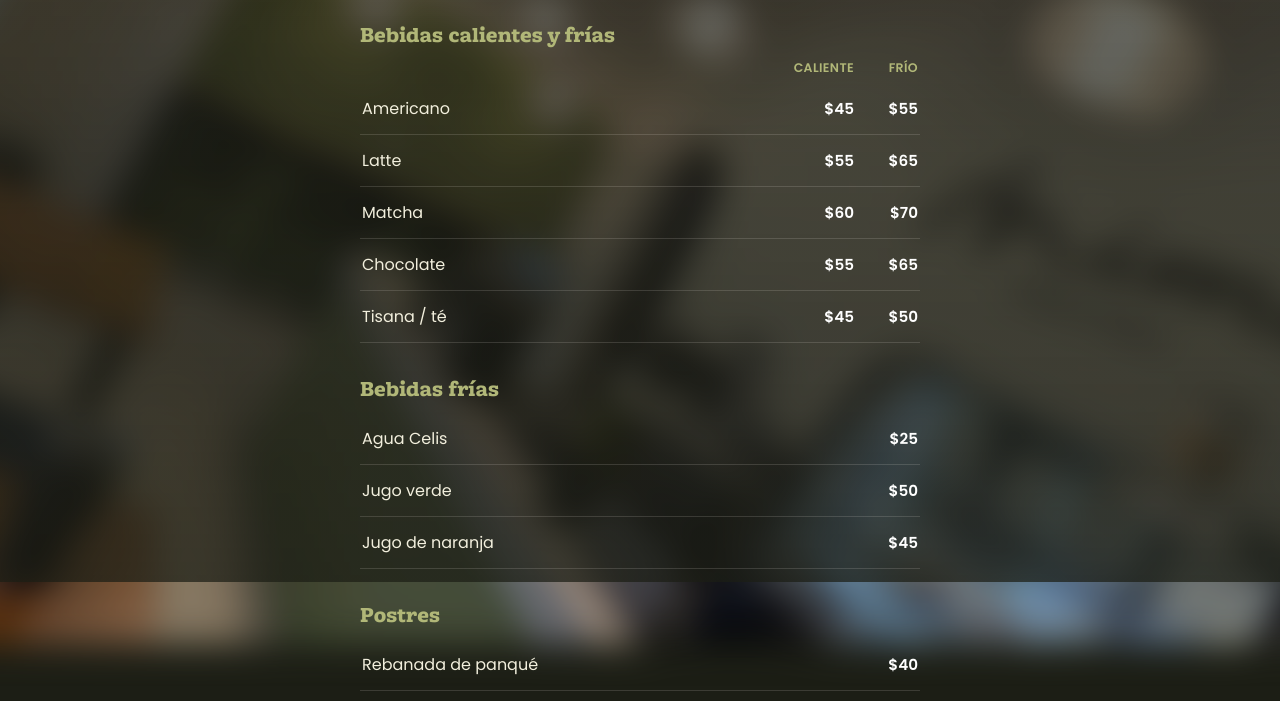
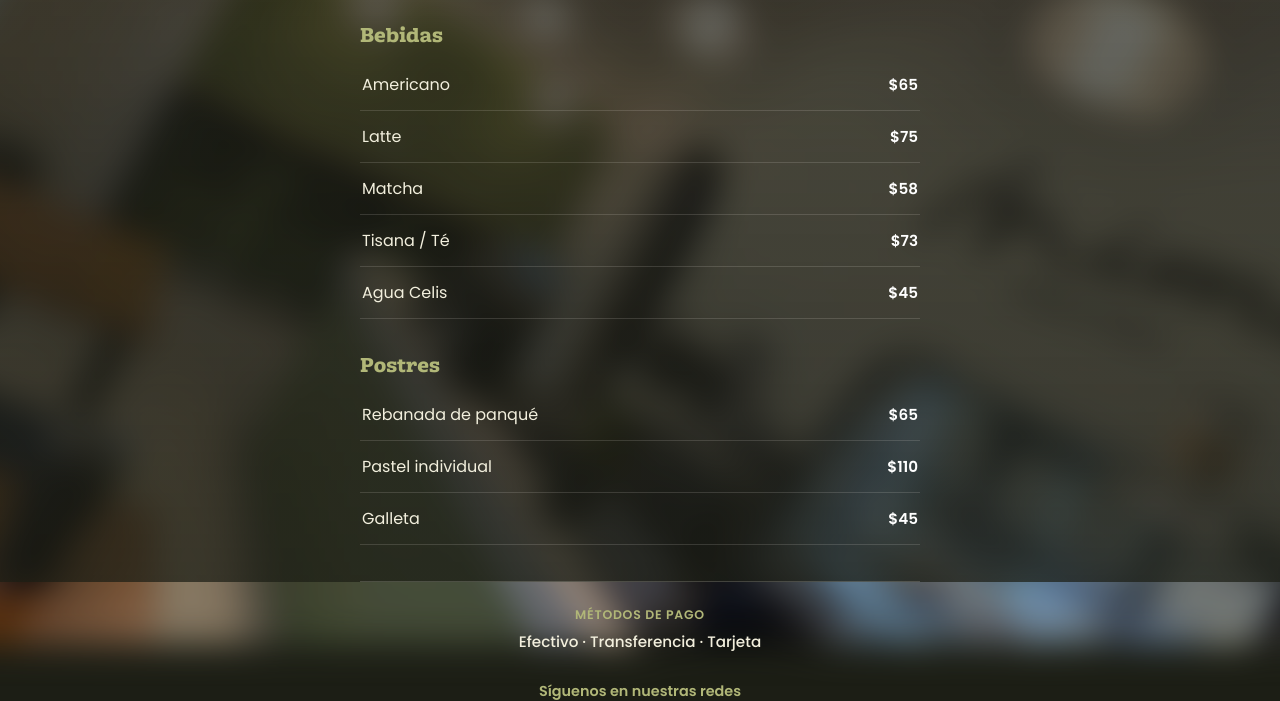
Before and after one commit to paqotorres/mimo-menu, an Astro site: page /menu-open-house in a window 1280 px wide. Shown: the part 218-919 px from the top of the page. Built offline with nearby package versions, Linux system fonts and the light colour scheme; Astro itself is replaced by a stand-in of ours.

Commit message:
Actualizar precios reales del menú y agregar métodos de pago

```diff
--- a/src/pages/menu-open-house.astro
+++ b/src/pages/menu-open-house.astro
@@ -1,25 +1,21 @@
 ---
 import Layout from '../layouts/Layout.astro';
 
-const bebidasCalientes = [
-  { nombre: 'Americano', caliente: 45, frio: 55 },
-  { nombre: 'Latte', caliente: 55, frio: 65 },
-  { nombre: 'Matcha', caliente: 60, frio: 70 },
-  { nombre: 'Chocolate', caliente: 55, frio: 65 },
-  { nombre: 'Tisana / té', caliente: 45, frio: 50 },
-];
-
-const bebidasFrias = [
-  { nombre: 'Agua Celis', precio: 25 },
-  { nombre: 'Jugo verde', precio: 50 },
-  { nombre: 'Jugo de naranja', precio: 45 },
+const bebidas = [
+  { nombre: 'Americano', precio: 65 },
+  { nombre: 'Latte', precio: 75 },
+  { nombre: 'Matcha', precio: 58 },
+  { nombre: 'Tisana / Té', precio: 73 },
+  { nombre: 'Agua Celis', precio: 45 },
 ];
 
 const postres = [
-  { nombre: 'Rebanada de panqué', precio: 40 },
-  { nombre: 'Pastel', precio: 55 },
-  { nombre: 'Galleta', precio: 30 },
+  { nombre: 'Rebanada de panqué', precio: 65 },
+  { nombre: 'Pastel individual', precio: 110 },
+  { nombre: 'Galleta', precio: 45 },
 ];
+
+const metodosPago = ['Efectivo', 'Transferencia', 'Tarjeta'];
 ---
 
 <Layout
@@ -36,27 +32,9 @@ const postres = [
       <h1 class="title">Menú</h1>
 
       <section class="menu-section">
-        <h2>Bebidas calientes y frías</h2>
-        <div class="menu-columns">
-          <span></span>
-          <span class="col-label">Caliente</span>
-          <span class="col-label">Frío</span>
-        </div>
+        <h2>Bebidas</h2>
         {
-          bebidasCalientes.map((item) => (
-            <div class="menu-row two-col">
-              <span class="item-name">{item.nombre}</span>
-              <span class="item-price">{`$${item.caliente}`}</span>
-              <span class="item-price">{`$${item.frio}`}</span>
-            </div>
-          ))
-        }
-      </section>
-
-      <section class="menu-section">
-        <h2>Bebidas frías</h2>
-        {
-          bebidasFrias.map((item) => (
+          bebidas.map((item) => (
             <div class="menu-row one-col">
               <span class="item-name">{item.nombre}</span>
               <span class="item-price">{`$${item.precio}`}</span>
@@ -76,6 +54,11 @@ const postres = [
           ))
         }
       </section>
+
+      <div class="payment">
+        <p class="payment-title">Métodos de pago</p>
+        <p class="payment-options">{metodosPago.join(' · ')}</p>
+      </div>
 
       <div class="social">
         <p class="social-title">Síguenos en nuestras redes</p>
@@ -183,20 +166,6 @@ const postres = [
       text-align: left;
       margin: 0 0 10px;
     }
-    .menu-columns {
-      display: grid;
-      grid-template-columns: 1fr 64px 64px;
-      padding: 0 2px 6px;
-    }
-    .col-label {
-      font-family: 'Poppins', sans-serif;
-      font-weight: 600;
-      font-size: 0.78rem;
-      letter-spacing: 0.03em;
-      text-transform: uppercase;
-      color: var(--accent-mid);
-      text-align: right;
-    }
     .menu-row {
       display: grid;
       align-items: baseline;
@@ -204,9 +173,6 @@ const postres = [
       border-bottom: 1px solid rgba(251, 249, 238, 0.14);
       font-family: 'Poppins', sans-serif;
       text-align: left;
-    }
-    .menu-row.two-col {
-      grid-template-columns: 1fr 64px 64px;
     }
     .menu-row.one-col {
       grid-template-columns: 1fr auto;
@@ -224,11 +190,34 @@ const postres = [
       font-variant-numeric: tabular-nums;
     }
 
+    /* ---------- Payment methods ---------- */
+    .payment {
+      width: 100%;
+      margin-top: 6px;
+      padding-top: 24px;
+      border-top: 1px solid rgba(251, 249, 238, 0.18);
+      text-align: center;
+    }
+    .payment-title {
+      font-family: 'Poppins', sans-serif;
+      font-weight: 600;
+      font-size: 0.78rem;
+      letter-spacing: 0.06em;
+      text-transform: uppercase;
+      color: var(--accent-mid);
+      margin: 0 0 6px;
+    }
+    .payment-options {
+      font-family: 'Poppins', sans-serif;
+      font-weight: 500;
+      font-size: 0.95rem;
+      color: var(--paper);
+      margin: 0;
+    }
+
     /* ---------- Social / review ---------- */
     .social {
-      margin-top: 6px;
-      padding-top: 28px;
-      border-top: 1px solid rgba(251, 249, 238, 0.18);
+      margin-top: 28px;
       width: 100%;
     }
     .social-title {
```
